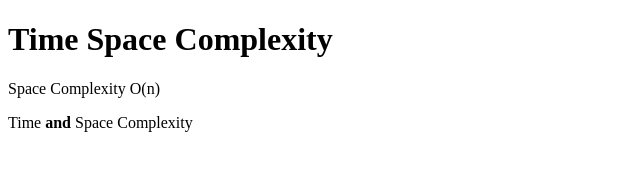
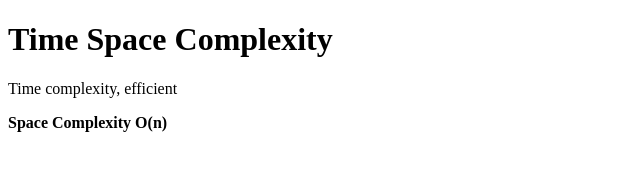
Before and after one commit to acciojob/time-and-space-complexity-Neelam123K, a website: page main.html in a window 1280 px wide. Shown: the whole page, without its empty margins (0-640 px from the left). Drawn offline with Linux system fonts and the light colour scheme.

Commit message:
created a submission

```diff
--- a/main.html
+++ b/main.html
@@ -8,8 +8,8 @@
 
 <body>
 	<h1>Time Space Complexity</h1>
-	<p>Space Complexity O(n)</p>
-	<p>Time <b>and</b> Space Complexity</p>
+	<p></p>Time complexity, efficient</p>
+	<p><b>Space Complexity<b> O(n)</p>
 	<!-- the entire body must be written by student -->
     <script type="text/javascript" src="./script.js">
 </script>
```
